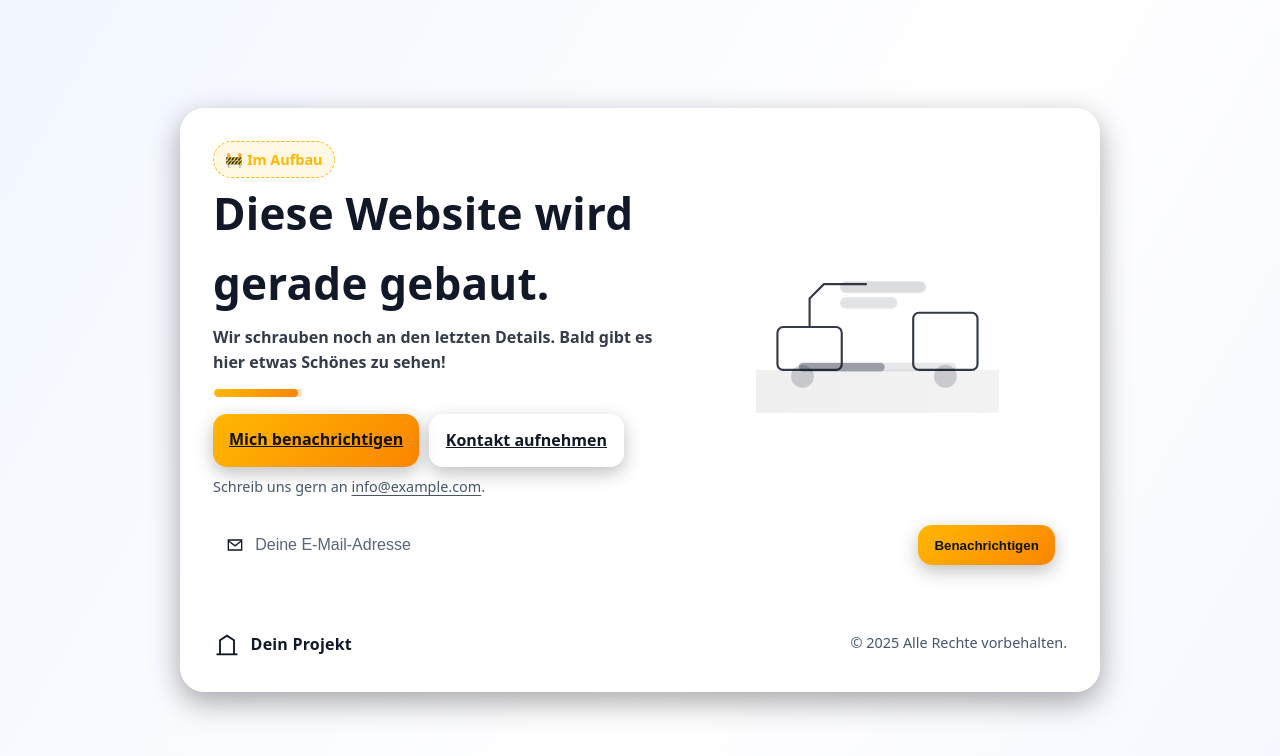
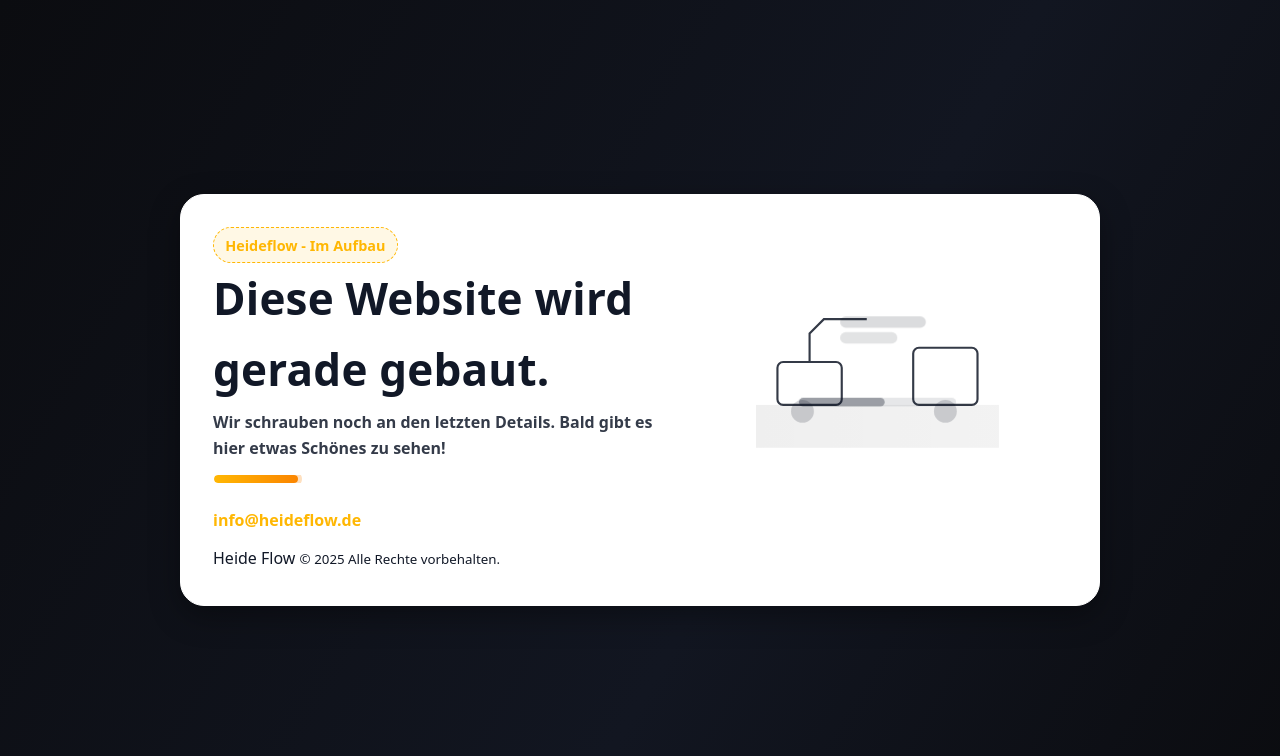
Before and after one commit to 7qwertyzyy/heideflow, a plain HTML site: page index.html in a window 1280 px wide. Drawn offline with Linux system fonts and the light colour scheme.

Commit message:
Update index.html

```diff
--- a/index.html
+++ b/index.html
@@ -17,16 +17,6 @@
     h1{margin:0;font-size:clamp(1.75rem,4vw,2.75rem);letter-spacing:.2px}
     p{margin:.5rem 0 0;color:var(--muted)}
     .badge{display:inline-flex;align-items:center;gap:.5rem;background:rgba(255,183,3,.1);border:1px dashed var(--brand);color:var(--brand);padding:.35rem .7rem;border-radius:999px;font-weight:600;font-size:.9rem}
-    .cta{display:flex;flex-wrap:wrap;gap:.6rem;margin-top:1rem}
-    .btn{appearance:none;border:0;cursor:pointer;border-radius:14px;padding:.8rem 1rem;font-weight:600;transition:transform .06s ease, box-shadow .2s ease, background .2s ease;box-shadow:0 6px 18px rgba(0,0,0,.25);outline:2px solid transparent;outline-offset:2px}
-    .btn:hover{transform:translateY(-1px)}
-    .btn:active{transform:translateY(0)}
-    .btn.primary{background:linear-gradient(135deg,var(--brand),var(--brand-2));color:#1b1b1b}
-    .btn.ghost{background:transparent;border:1px solid color-mix(in oklab, var(--card), white 12%);color:var(--text)}
-    .hint{font-size:.9rem;color:var(--muted)}
-    .footer{margin-top:1.25rem;border-top:1px solid color-mix(in oklab, var(--card), white 10%);padding-top:1rem;display:flex;justify-content:space-between;gap:1rem;flex-wrap:wrap}
-    .logo{display:inline-flex;align-items:center;gap:.6rem;font-weight:800;letter-spacing:.2px}
-    .logo svg{width:28px;height:28px}
     .progress{position:relative;height:10px;border-radius:999px;background:color-mix(in oklab, var(--card), white 10%);overflow:hidden;border:1px solid color-mix(in oklab, var(--card), white 14%);margin:.75rem 0 0}
     .progress>span{position:absolute;inset:0 auto 0 0;width:28%;max-width:100%;background:linear-gradient(90deg,var(--brand),var(--brand-2));box-shadow:0 0 0 4px var(--ring);border-radius:inherit;animation:load 2.6s ease-in-out infinite alternate}
     @keyframes load{from{width:18%}to{width:72%}}
@@ -35,15 +25,8 @@
     .ill{display:grid;place-items:center;padding:clamp(.5rem,2vw,1rem)}
     .ill svg{width:min(380px,70%);height:auto}
     .tagline{margin-top:.4rem;font-weight:600;color:color-mix(in oklab, var(--text), white 18%)}
-    .contact{display:grid;gap:.6rem;margin-top:1rem}
-    .input{display:flex;align-items:center;gap:.5rem;background:rgba(255,255,255,.04);border:1px solid color-mix(in oklab, var(--card), white 12%);border-radius:14px;padding:.6rem .7rem}
-    .input input{flex:1;background:transparent;border:0;outline:none;color:var(--text);font-size:1rem}
-    .input input::placeholder{color:color-mix(in oklab, var(--muted), white 10%)}
-    .sr-only{position:absolute;width:1px;height:1px;padding:0;margin:-1px;overflow:hidden;clip:rect(0,0,0,0);white-space:nowrap;border:0}
     @media (prefers-color-scheme: light){
       :root{--bg:#f7fafc;--card:#ffffff;--text:#111827;--muted:#475569;--ring:rgba(251,133,0,.25)}
-      body{background:linear-gradient(120deg,#f2f6ff,#ffffff 60%,#f6f8ff)}
-      .btn.primary{color:#111}
     }
   </style>
 </head>
@@ -51,22 +34,16 @@
   <main class="card">
     <div class="wrap">
       <section class="hero">
-        <span class="badge" aria-live="polite">🚧 Im Aufbau</span>
+        <span class="badge" aria-live="polite">Heideflow - Im Aufbau</span>
         <h1>Diese Website wird gerade gebaut.</h1>
         <p class="tagline">Wir schrauben noch an den letzten Details. Bald gibt es hier etwas Schönes zu sehen!</p>
         <div class="progress" role="progressbar" aria-valuemin="0" aria-valuemax="100" aria-valuetext="Fortschritt">
           <span aria-hidden="true"></span>
         </div>
-        <div class="cta">
-          <a class="btn primary" href="#benachrichtigung">Mich benachrichtigen</a>
-          <a class="btn ghost" href="mailto:info@example.com">Kontakt aufnehmen</a>
-        </div>
-        <p class="hint">Schreib uns gern an <a href="mailto:info@example.com" style="color:inherit;text-underline-offset:3px">info@example.com</a>.</p>
         <div class="blob" aria-hidden="true"></div>
       </section>
 
       <aside class="ill" aria-hidden="true">
-        <!-- Simple animated construction illustration -->
         <svg viewBox="0 0 340 260" xmlns="http://www.w3.org/2000/svg" role="img" aria-label="Baustellen-Illustration">
           <defs>
             <linearGradient id="g1" x1="0" x2="1">
@@ -102,37 +79,19 @@
       </aside>
     </div>
 
-    <section id="benachrichtigung" class="contact" aria-labelledby="h-contact">
-      <h2 id="h-contact" class="sr-only">Benachrichtigung</h2>
-      <label for="email" class="sr-only">E-Mail-Adresse</label>
-      <div class="input">
-        <svg aria-hidden="true" width="20" height="20" viewBox="0 0 24 24" fill="none" xmlns="http://www.w3.org/2000/svg"><path d="M4 6h16v12H4z" stroke="currentColor" stroke-width="1.6"/><path d="M4 7l8 6 8-6" stroke="currentColor" stroke-width="1.6"/></svg>
-        <input id="email" type="email" placeholder="Deine E-Mail-Adresse" />
-        <button class="btn primary" type="button" onclick="notify()">Benachrichtigen</button>
-      </div>
-      <p class="hint" id="status" role="status" aria-live="polite"></p>
-    </section>
-
-    <footer class="footer">
-      <span class="logo">
-        <svg xmlns="http://www.w3.org/2000/svg" viewBox="0 0 24 24" fill="none" stroke="currentColor" stroke-width="1.6"><path d="M3 20h18"/><path d="M6 20V8l6-4 6 4v12"/></svg>
-        <span>Dein&nbsp;Projekt</span>
-      </span>
-      <small class="hint">© <span id="year"></span> Alle Rechte vorbehalten.</small>
-    </footer>
-  </main>
+    <div style="margin-top:1.5rem;display:flex;flex-direction:column;align-items:flex-start;gap:.5rem;"></div>
+        <a href="mailto:info@heideflow.de" style="color:var(--brand);font-weight:600;text-decoration:none;">
+            info@heideflow.de
+        </a>
+        <footer style="margin-top:.5rem;display:flex;flex-direction:column;align-items:flex-start;gap:.25rem;color:var(--muted);font-size:.875rem;"></footer>
+            <span class="brand" style="font-weight:800;font-size:1.25rem;color:var(--brand);"></span>
+                <span>Heide&nbsp;Flow</span>
+            </span>
+            <small class="hint">© <span id="year"></span> Alle Rechte vorbehalten.</small>
+        </footer>
+    </div>
 
   <script>
-    // Minimal JS für Interaktion
-    const $ = (s)=>document.querySelector(s)
-    function notify(){
-      const email = $('#email').value.trim()
-      const $status = $('#status')
-      if(!email){$status.textContent='Bitte gib eine E-Mail ein.';return}
-      const ok = /.+@.+\..+/.test(email)
-      if(!ok){$status.textContent='Hmm, das sieht nicht nach einer gültigen E-Mail aus.';return}
-      $status.textContent='Danke! Wir melden uns, sobald es losgeht.'
-    }
     document.getElementById('year').textContent = new Date().getFullYear()
   </script>
 </body>
```
